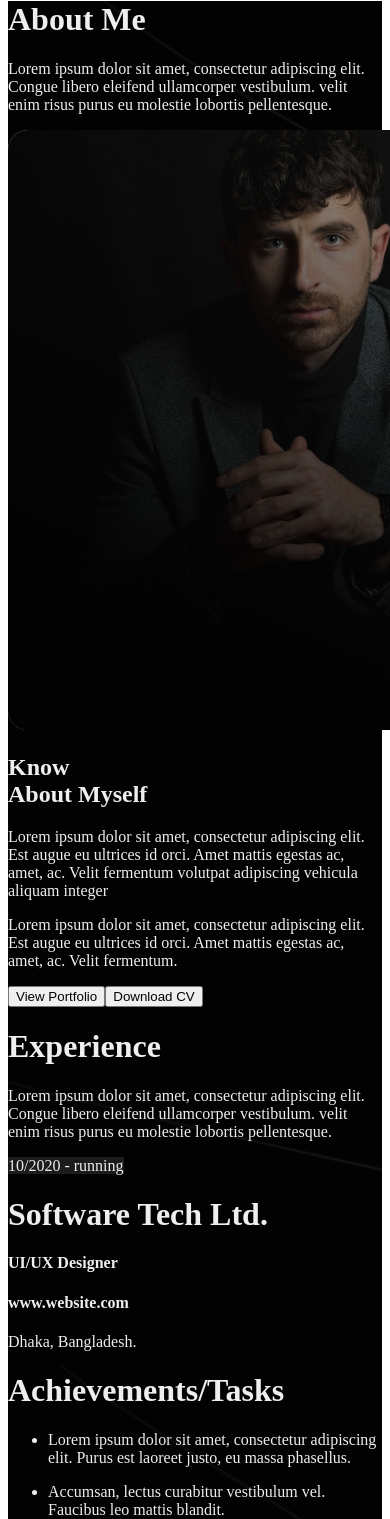
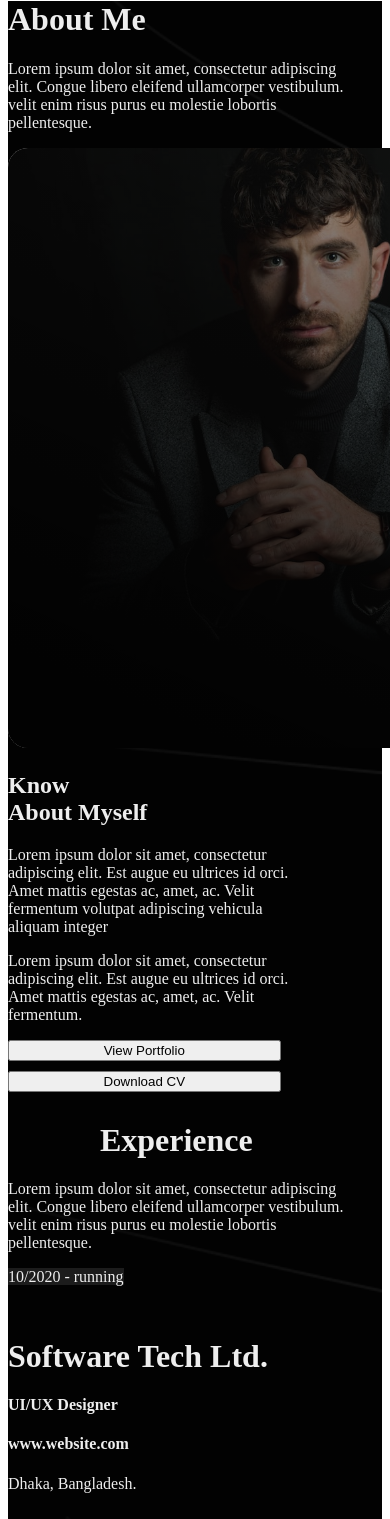
Before and after one commit to mahmudulhsn/vue-portfolio, a Vue app: page /about in a window 390 px wide. Shown: the part 20-1539 px from the top of the page. Built offline with nearby package versions, Linux system fonts and the light colour scheme.

Commit message:
about us responsive done

```diff
--- a/src/components/Experiences/ExperienceDetails.vue
+++ b/src/components/Experiences/ExperienceDetails.vue
@@ -1,9 +1,9 @@
 <template>
-  <div class="flex mt-10">
-    <div class="w-2/12 text-sm mt-2">
+  <div class="experiences flex mt-10">
+    <div class="time-duration w-2/12 text-sm mt-2">
       <span class="date px-3 py-2 rounded-2xl">{{ experience.date }}</span>
     </div>
-    <div class="w-10/12">
+    <div class="experience-details w-10/12">
       <div class="flex company-details">
         <div class="w-8/12">
           <h1 class="text-2xl font-bold">
@@ -47,4 +47,29 @@ export default {
 .date {
   background: rgba(255, 255, 255, 0.1);
 }
+
+@media (max-width: 1370px) {
+  .time-duration {
+    width: 25%;
+  }
+  .experience-details {
+    width: 75%;
+  }
+}
+
+@media (max-width: 640px) {
+  .experiences {
+    display: flex;
+    flex-direction: column;
+    justify-content: center;
+    align-items: start;
+  }
+  .time-duration {
+    width: auto;
+  }
+  .experience-details {
+    width: 100%;
+    margin-top: 30px;
+  }
+}
 </style>
--- a/src/components/Helper/SectionTitle.vue
+++ b/src/components/Helper/SectionTitle.vue
@@ -13,5 +13,10 @@ export default {
 };
 </script>
 
-<style lang="scss" scoped>
+<style scoped>
+@media (max-width: 640px) {
+  h1 {
+    text-align: center;
+  }
+}
 </style>
--- a/src/components/PersonalProject/PersonalProjectDetails.vue
+++ b/src/components/PersonalProject/PersonalProjectDetails.vue
@@ -1,9 +1,9 @@
 <template>
-  <div class="flex mt-10">
-    <div class="w-2/12 text-sm mt-2">
+  <div class="personal-projects flex mt-10">
+    <div class="time-duration w-2/12 text-sm mt-2">
       <span class="date px-3 py-2 rounded-2xl">{{ project.date }}</span>
     </div>
-    <div class="w-10/12">
+    <div class="personal-project-details w-10/12">
       <div class="project-info">
         <h1 class="text-2xl font-bold">
           {{ project.projectInfo.projectName }}
@@ -42,4 +42,30 @@ export default {
 .date {
   background: rgba(255, 255, 255, 0.1);
 }
+
+@media (max-width: 1370px) {
+  .time-duration {
+    width: 25%;
+  }
+  .personal-project-details {
+    width: 75%;
+  }
+}
+
+@media (max-width: 640px) {
+  .time-duration {
+    width: auto;
+  }
+  .personal-project-details {
+    width: 100%;
+    margin-top: 30px;
+  }
+
+  .personal-projects {
+    display: flex;
+    flex-direction: column;
+    justify-content: center;
+    align-items: start;
+  }
+}
 </style>
--- a/src/views/AboutView.vue
+++ b/src/views/AboutView.vue
@@ -7,8 +7,10 @@
       <PageSubHeading :subHeading="subHeading" />
 
       <div class="about-me flex mt-10 space-x-8">
-        <div class="w-1/2"><img src="../assets/img/image.svg" alt="" /></div>
-        <div class="w-1/2 flex justify-content items-center">
+        <div class="about-me-image w-1/2">
+          <img src="../assets/img/image.svg" alt="" />
+        </div>
+        <div class="about-me-details w-1/2 flex justify-content items-center">
           <div>
             <h2 class="text-2xl mb-10">
               <span> Know</span> <br />
@@ -26,7 +28,7 @@
                 Velit fermentum.
               </p>
             </div>
-            <div class="w-3/4 flex justify-between">
+            <div class="about-button w-3/4 flex justify-between">
               <Button title="View Portfolio" extraClass="yellow-button" />
               <Button title="Download CV" extraClass="white-button" />
             </div>
@@ -282,4 +284,39 @@ export default {
   height: 100%;
   z-index: -2;
 }
+
+@media (max-width: 1370px) {
+  .about-button {
+    width: 100%;
+  }
+}
+
+@media (max-width: 768px) {
+  .about {
+    width: 90%;
+  }
+}
+
+@media (max-width: 640px) {
+  .about-me {
+    flex-direction: column;
+    margin-bottom: 30px;
+  }
+  .about-me-image {
+    width: 100%;
+  }
+  .about-me-details {
+    margin-top: 20px;
+    width: 90%;
+  }
+  .about {
+    width: 90%;
+  }
+  .about-button {
+    width: 90%;
+    display: flex;
+    flex-direction: column;
+    gap: 10px;
+  }
+}
 </style>
```
